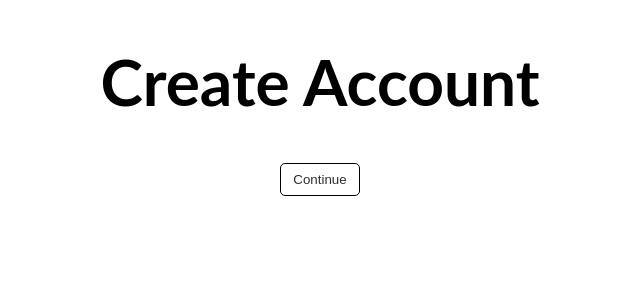
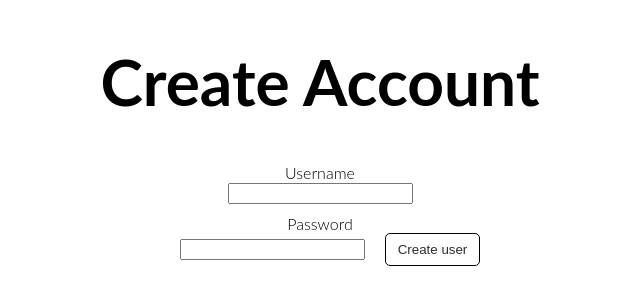
Before and after one commit to bdhmin/sd-hacks-2022, a React (Create React App) app in the folder goals-frontend/: page /create-account in a window 1280 px wide. Shown: the top 304 px of the page, without its empty margins (320-960 px from the left). Built offline with nearby package versions, Linux system fonts and the light colour scheme.

Commit message:
Completed create account & login

```diff
--- a/goals-frontend/src/app/user-setup/create-account/create-account.tsx
+++ b/goals-frontend/src/app/user-setup/create-account/create-account.tsx
@@ -1,15 +1,40 @@
-import React from 'react';
+import React, { useState } from 'react';
 import ReactDOM from 'react-dom';
+import { useNavigate } from 'react-router-dom';
 import axios from 'axios';
 import './create-account.css';
 import { User } from '../../+types/user';
 
 function CreateAccount() {
 
+  let navigate = useNavigate();
+  const [username, setUsername] = useState('');
+  const [password, setPassword] = useState('');
+  const [userFound, setUserFound] = useState(false);
+
+  function find_user() {
+    console.log('Got username', username);
+    axios.get('api/users/username/' + username)
+      .then((response: any) => {
+        console.log(response);
+        if (response.data == 'DNE') {
+          // Can create user
+          postNewUser();
+          setUserFound(false);
+        } else {
+          console.log('user exists');
+          setUserFound(true);
+        }
+      })
+      .catch((_: any) => {
+        console.log('ERROR');
+      })
+  }
+
   function postNewUser() {
     const newUser: User = {
-      username: 'bdmin',
-      password: 'yoyoma',
+      username: username,
+      password: password,
       // descriptionParagraph: 'I am determined to follow through with my goals using this app.',
       // tags: [],
       // goals: [],
@@ -17,16 +42,37 @@ function CreateAccount() {
     axios.post('/api/users', newUser)
     .then((_: any) => {
       console.log("success posting new user")
+      login_user();
     })
     .catch((_: any) => {
       console.log("error posting")
     })
   }
 
+  function login_user() {
+    console.log('Got username', username);
+    console.log('Got password', password);
+    axios.get('api/users/username/' + username + '/' + password)
+      .then((response: any) => {
+        console.log(response);
+        navigate('/timeline/' + response.data.id);
+      })
+      .catch((_: any) => {
+        console.log('ERROR');
+      })
+  }
+
   return (
     <div className='create-account'>
       <h1>Create Account</h1>
-      <button onClick={() => postNewUser()}>Continue</button>
+      <p>Username</p>
+      <input type='text' value={username} onChange={(event) => setUsername(event.target.value)}></input>
+      <p>Password</p>
+      <input type='text' value={password} onChange={(event) => setPassword(event.target.value)}></input>
+      <button onClick={() => find_user()}>Create user</button>
+      {userFound ? (
+       <p className='error'>*Username already exists</p>
+      ) : (<p></p>)}
     </div>
   )
 }
```
Also changed, not shown: 1 other file (tests, documents, lock files or other folders).
